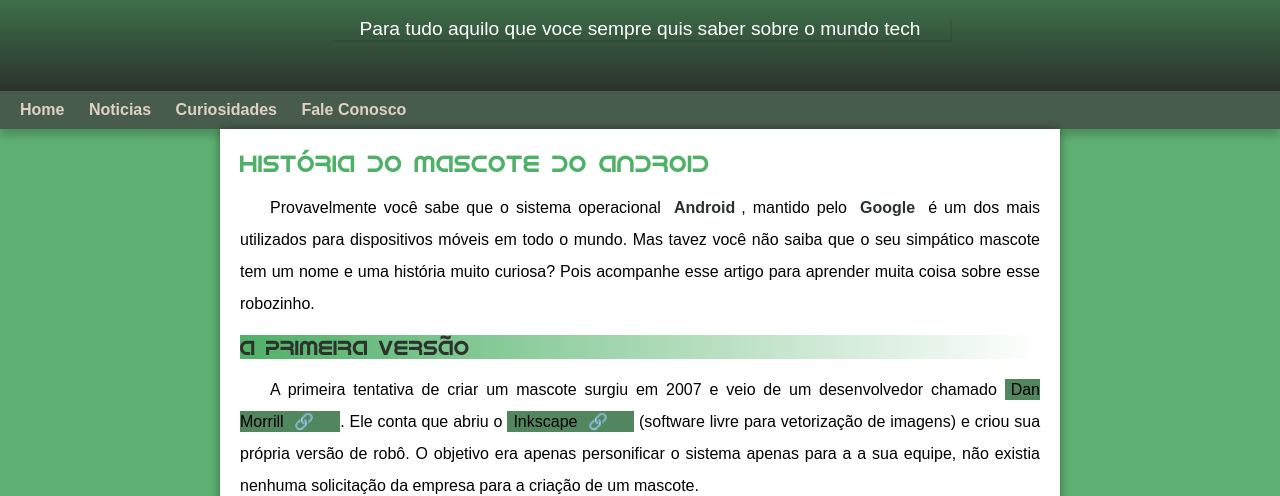
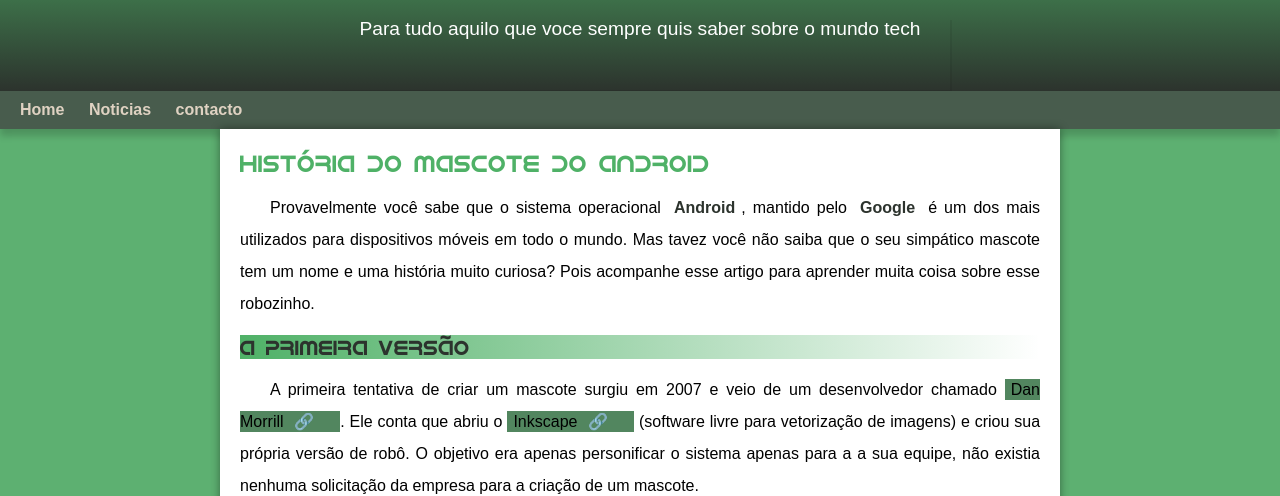
Before and after one commit to NataneCapita/projeto-android, a plain HTML site: page index.html in a window 1280 px wide. Shown: the part 99-595 px from the top of the page. Drawn offline with Linux system fonts and the light colour scheme.

Commit message:
Problema de padding corrigido

```diff
--- a/index.html
+++ b/index.html
@@ -17,8 +17,7 @@
  <nav>
     <a href="#">Home</a>
     <a href="#">Noticias</a>
-    <a href="#">Curiosidades</a>
-    <a href="#">Fale Conosco</a>
+    <a href="#">contacto</a>
  </nav>
 
  <main>
--- a/style.css
+++ b/style.css
@@ -55,8 +55,8 @@
     padding-right: 10px;
     padding-left: 10px;
     margin: auto;
+    padding-bottom: 50px;
     box-shadow:2px 2px 0px rgba(0, 0, 0, 0.075);
-
 }
 nav{
     background-color: var(--cor3);
```
